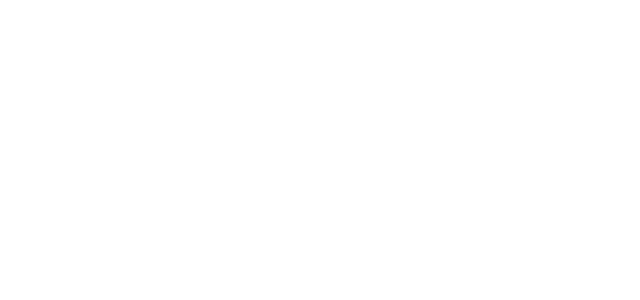
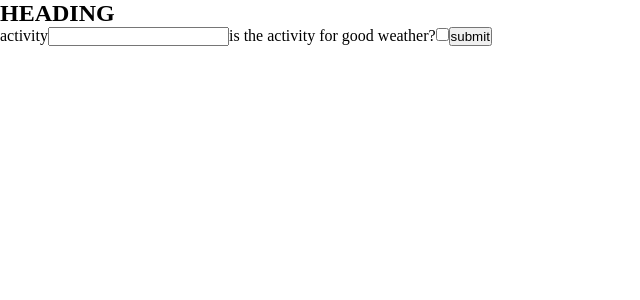
Before and after one commit to julialoeschel/weather-activity-app, a Next.js app: page / in a window 1280 px wide. Shown: the top 300 px of the page, without its empty margins (0-640 px from the left). Built offline with nearby package versions, Linux system fonts and the light colour scheme.

Commit message:
add Form Component

```diff
--- /dev/null
+++ b/src/Components/Form.tsx
@@ -0,0 +1,27 @@
+import { FormEvent } from "react";
+
+type FormProps = {
+  onAddActivity: (activity: string) => void;
+};
+
+export default function From() {
+  function handleSubmit(event: FormEvent<HTMLFormElement>) {
+    event.preventDefault();
+    const formData = new FormData(event.currentTarget);
+    const data = Object.fromEntries(formData);
+    event.currentTarget.reset();
+
+    console.log(data);
+  }
+
+  return (
+    <form onSubmit={handleSubmit}>
+      <h2>HEADING</h2>
+      <label htmlFor="activity">activity</label>
+      <input type="text" name="activity" id="activity" />
+      <label htmlFor="weather">is the activity for good weather?</label>
+      <input type="checkbox" name="weather" id="weather" />
+      <button>submit</button>
+    </form>
+  );
+}
--- a/src/pages/index.tsx
+++ b/src/pages/index.tsx
@@ -1,4 +1,5 @@
 import Head from "next/head";
+import Form from "../Components/Form";
 
 export default function Home() {
   return (
@@ -8,7 +9,9 @@
         <meta name="viewport" content="width=device-width, initial-scale=1" />
         <link rel="icon" href="/favicon.ico" />
       </Head>
-      <main></main>
+      <main>
+        <Form></Form>
+      </main>
     </>
   );
 }
```
